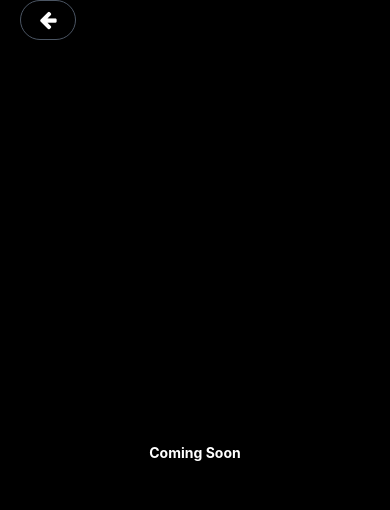
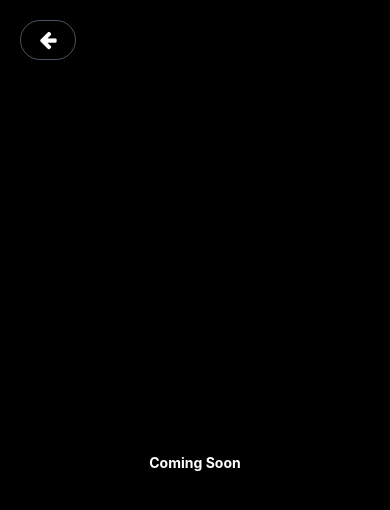
Before and after one commit to mubeenkexe/NativeApp-UPS, a React Native app: screen /ForgotPass in a window 390 px wide. Shown: the top 510 px of the page. Built offline with nearby package versions, Linux system fonts and the light colour scheme.

Commit message:
🔨 Refactor Code: Eliminate Extra code for Buttons and Add Go Back Button component

```diff
--- a/src/pages/AddUpsScreen.js
+++ b/src/pages/AddUpsScreen.js
@@ -2,6 +2,7 @@ import { LinearGradient } from "expo-linear-gradient";
 import { useState } from "react";
 import { Alert, Text, TextInput, TouchableOpacity, View } from "react-native";
 import Icon from "react-native-vector-icons/FontAwesome";
+import GoBackButton from "../components/GoBackButton/GoBackButton";
 
 export default function AddUpsScreen({ navigation }) {
     const [serialNumber, setSerialNumber] = useState("");
@@ -16,12 +17,7 @@ export default function AddUpsScreen({ navigation }) {
     return (
         <View className="bg-black h-full w-full px-5 space-y-5">
             {/* GoBack Icon */}
-            <TouchableOpacity
-                className="border-gray-600 border w-14 h-10 rounded-full items-center justify-center mt-5"
-                onPress={() => navigation.navigate("SignIn")}
-            >
-                <Icon name="arrow-left" color="white" size={20} />
-            </TouchableOpacity>
+            <GoBackButton handleClick={() => navigation.goBack()} />
 
             {/* title */}
             <View className="mb-5 pt-5">
--- a/src/pages/ForgotPassScreen.js
+++ b/src/pages/ForgotPassScreen.js
@@ -7,9 +7,9 @@ import {
     KeyboardAvoidingView,
     Platform,
 } from "react-native";
-import Icon from "react-native-vector-icons/FontAwesome";
 import { StatusBar } from "expo-status-bar";
 import { useForm } from "react-hook-form";
+import GoBackButton from "../components/GoBackButton/GoBackButton";
 
 export default function ForgotPassScreen({ navigation }) {
     const { control } = useForm({
@@ -35,12 +35,7 @@ export default function ForgotPassScreen({ navigation }) {
                     />
 
                     {/* GoBack Icon */}
-                    <TouchableOpacity
-                        className="border-gray-600 border w-14 h-10 rounded-full items-center justify-center"
-                        onPress={() => navigation.navigate("SignIn")}
-                    >
-                        <Icon name="arrow-left" color="white" size={20} />
-                    </TouchableOpacity>
+                    <GoBackButton handleClick={() => navigation.goBack()} />
 
                     {/* title */}
                     {/* <View className="mb-5">
```
